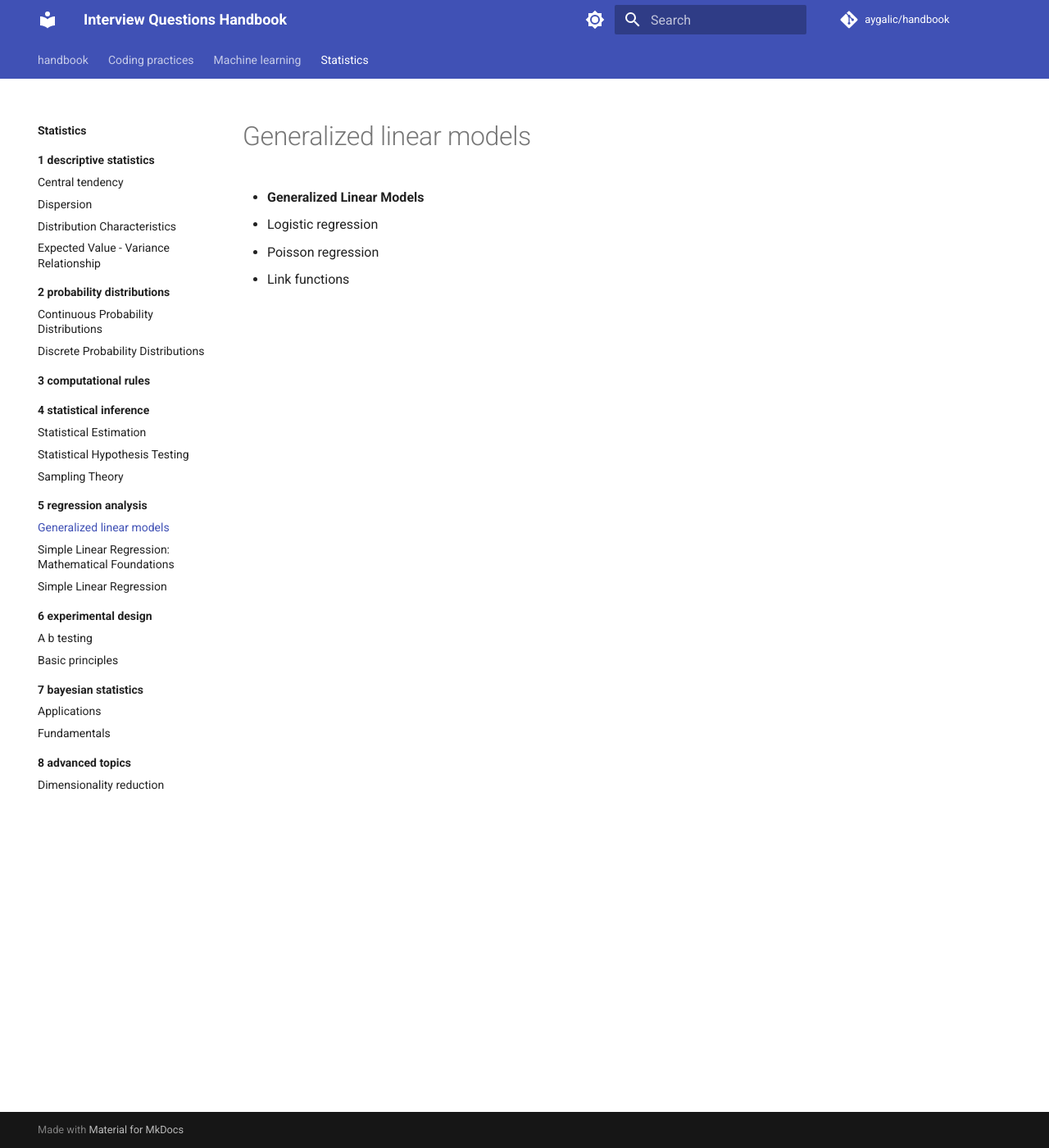
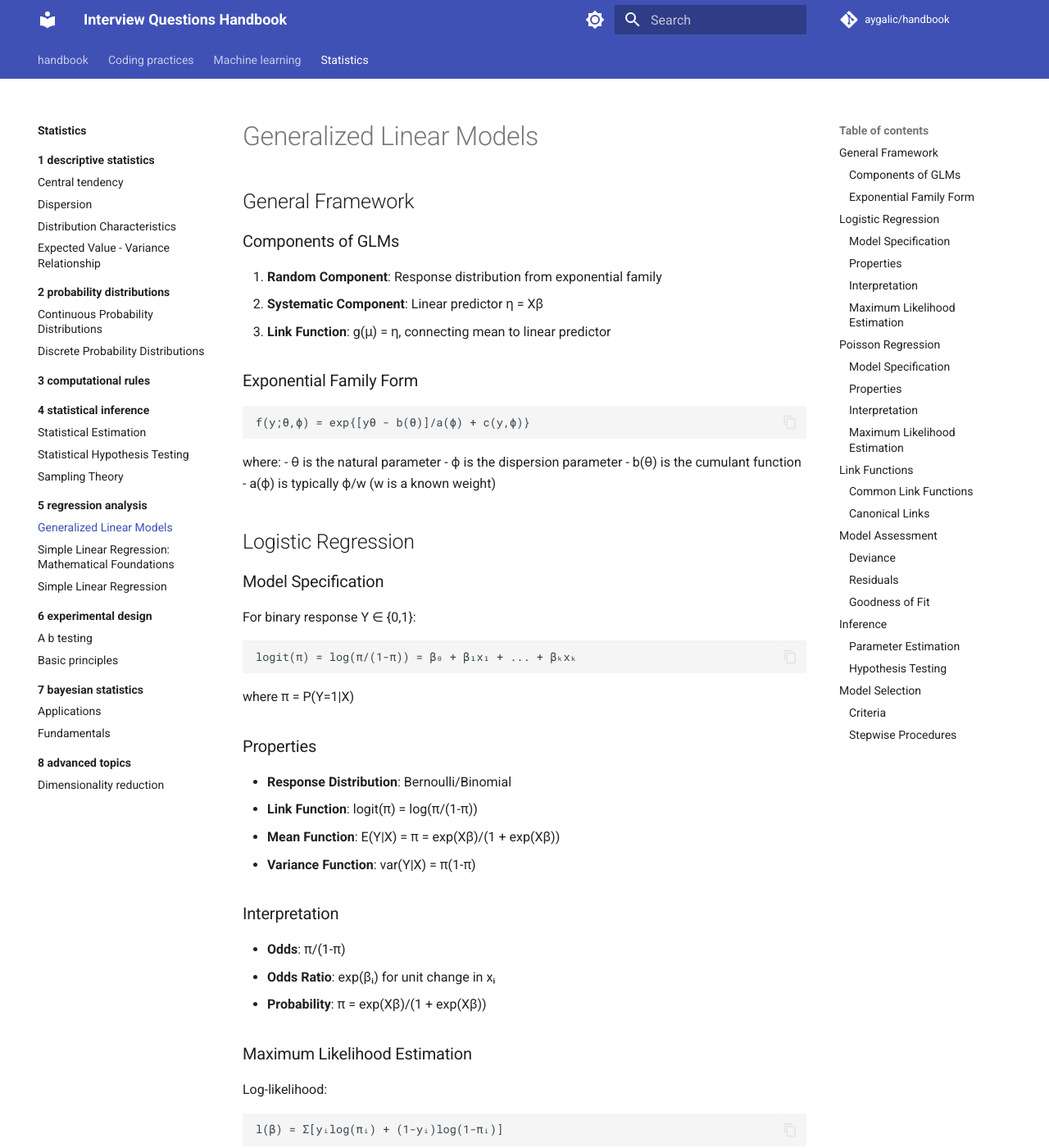
Before and after one commit to aygalic/handbook, an MkDocs documentation site: the page built from docs/statistics/5_regression_analysis/generalized_linear_models.md, in a window 1280 px wide and 1400 px high. Shown: the whole window at 82% size. Built offline with MkDocs 1.6.1 and Material for MkDocs 9.7.7, drawn with Linux system fonts in a browser that asks for light colours; comment, search, counter and statistics services are not loaded; some of the changed text lies outside the part shown.

Commit message:
doc: GLM

````diff
--- a/docs/statistics/5_regression_analysis/generalized_linear_models.md
+++ b/docs/statistics/5_regression_analysis/generalized_linear_models.md
@@ -1,4 +1,175 @@
-- **Generalized Linear Models**
-  - Logistic regression
-  - Poisson regression
-  - Link functions
+# Generalized Linear Models
+
+## General Framework
+
+### Components of GLMs
+1. **Random Component**: Response distribution from exponential family
+2. **Systematic Component**: Linear predictor η = Xβ
+3. **Link Function**: g(μ) = η, connecting mean to linear predictor
+
+### Exponential Family Form
+```
+f(y;θ,ϕ) = exp{[yθ - b(θ)]/a(ϕ) + c(y,ϕ)}
+```
+where:
+- θ is the natural parameter
+- ϕ is the dispersion parameter
+- b(θ) is the cumulant function
+- a(ϕ) is typically ϕ/w (w is a known weight)
+
+## Logistic Regression
+
+### Model Specification
+For binary response Y ∈ {0,1}:
+```
+logit(π) = log(π/(1-π)) = β₀ + β₁x₁ + ... + βₖxₖ
+```
+where π = P(Y=1|X)
+
+### Properties
+* **Response Distribution**: Bernoulli/Binomial
+* **Link Function**: logit(π) = log(π/(1-π))
+* **Mean Function**: E(Y|X) = π = exp(Xβ)/(1 + exp(Xβ))
+* **Variance Function**: var(Y|X) = π(1-π)
+
+### Interpretation
+* **Odds**: π/(1-π)
+* **Odds Ratio**: exp(βᵢ) for unit change in xᵢ
+* **Probability**: π = exp(Xβ)/(1 + exp(Xβ))
+
+### Maximum Likelihood Estimation
+Log-likelihood:
+```
+l(β) = Σ[yᵢlog(πᵢ) + (1-yᵢ)log(1-πᵢ)]
+```
+Solved iteratively using Newton-Raphson or Fisher scoring
+
+## Poisson Regression
+
+### Model Specification
+For count response Y:
+```
+log(μ) = β₀ + β₁x₁ + ... + βₖxₖ
+```
+where μ = E(Y|X)
+
+### Properties
+* **Response Distribution**: Poisson
+* **Link Function**: log(μ)
+* **Mean Function**: E(Y|X) = μ = exp(Xβ)
+* **Variance Function**: var(Y|X) = μ
+
+### Interpretation
+* **Rate Ratio**: exp(βᵢ) for unit change in xᵢ
+* **Expected Count**: exp(Xβ)
+* **Percent Change**: 100(exp(βᵢ)-1)% for unit change in xᵢ
+
+### Maximum Likelihood Estimation
+Log-likelihood:
+```
+l(β) = Σ[yᵢlog(μᵢ) - μᵢ - log(yᵢ!)]
+```
+
+## Link Functions
+
+### Common Link Functions
+1. **Identity**: g(μ) = μ
+   - Used in linear regression
+   - Range: (-∞, ∞)
+
+2. **Logit**: g(μ) = log(μ/(1-μ))
+   - Used in logistic regression
+   - Range: [0,1]
+
+3. **Log**: g(μ) = log(μ)
+   - Used in Poisson regression
+   - Range: (0, ∞)
+
+4. **Probit**: g(μ) = Φ⁻¹(μ)
+   - Alternative for binary data
+   - Range: [0,1]
+
+### Canonical Links
+For exponential family distributions:
+* **Binomial**: logit
+* **Poisson**: log
+* **Normal**: identity
+* **Gamma**: inverse
+
+## Model Assessment
+
+### Deviance
+```
+D = 2[l(y;y) - l(β̂;y)]
+```
+where l(y;y) is log-likelihood of saturated model
+
+### Residuals
+
+1. **Pearson Residuals**:
+```
+rₚ = (y - μ̂)/√(V(μ̂))
+```
+
+2. **Deviance Residuals**:
+```
+rᵈ = sign(y - μ̂)√(d)
+```
+where d is contribution to deviance
+
+3. **Working Residuals**:
+```
+rʷ = (y - μ̂)g'(μ̂)
+```
+
+### Goodness of Fit
+
+1. **Deviance Test**:
+   - Compare deviance to χ² distribution
+   - Degrees of freedom = n - p
+
+2. **Pearson χ² Test**:
+```
+X² = Σ(y - μ̂)²/V(μ̂)
+```
+
+3. **AIC**:
+```
+AIC = -2l(β̂) + 2p
+```
+
+## Inference
+
+### Parameter Estimation
+* **Standard Errors**: √(diagonal of (X'WX)⁻¹)
+* **Confidence Intervals**: β̂ᵢ ± z₁₋α/₂SE(β̂ᵢ)
+
+### Hypothesis Testing
+* **Wald Test**:
+```
+W = β̂/SE(β̂) ~ N(0,1)
+```
+
+* **Likelihood Ratio Test**:
+```
+LR = 2[l(β̂₁) - l(β̂₀)] ~ χ²(df)
+```
+
+## Model Selection
+
+### Criteria
+1. **AIC**: -2l(β̂) + 2p
+2. **BIC**: -2l(β̂) + p log(n)
+3. **Deviance**: Measure of model fit
+
+### Stepwise Procedures
+1. **Forward Selection**: Add terms sequentially
+2. **Backward Elimination**: Remove terms sequentially
+3. **Stepwise**: Combination of forward and backward
+
+Remember:
+1. Choice of link function affects interpretation
+2. Check for overdispersion in count data
+3. Assess model fit through residuals
+4. Consider theoretical justification for model choice
+5. Validate assumptions appropriate to chosen model
````
